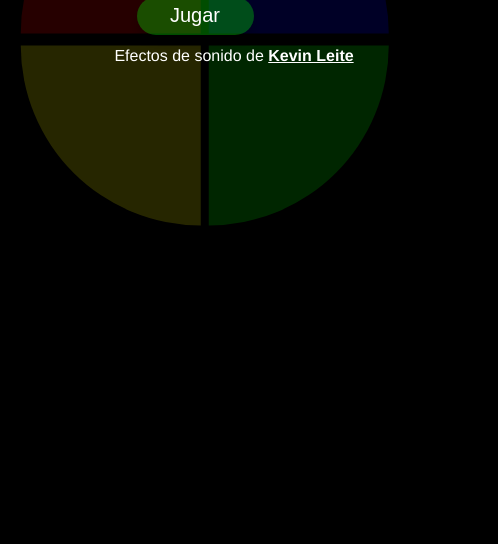
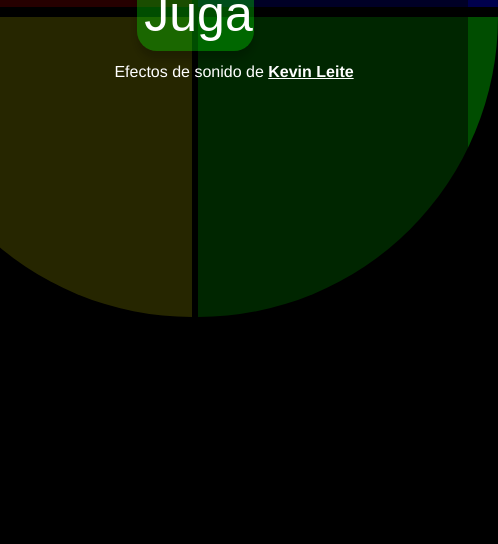
Before and after one commit to GeOnE-357/Juegos-HTML, a plain HTML site: page Simon/simon.html in a window 390 px wide. Shown: the part 300-844 px from the top of the page, 498 px wide, since content can reach past the window. Drawn offline with Linux system fonts and the light colour scheme.

Commit message:
Algunos cambios css

```diff
--- a/Simon/css/estilo.css
+++ b/Simon/css/estilo.css
@@ -16,9 +16,14 @@ section
 		height: 48%;
 		padding: 1%;
 		display: inline-block;
-    	transform: translate(5%, 5%);
     	z-index: -1;
-    	-webkit-transform: translate(5%, 5%);
+	}
+
+div.prin
+	{
+		width: 80%;
+		height: 80%;
+		margin: 1% auto;
 	}
 
 article#bot1
@@ -70,11 +75,7 @@ article#bot4
 	position: fixed;
 	width: 100%;
 	height: 100%;
-	top: 0;
-	right: 0;
-	left: 0;
-	bottom: 0;
-	padding:180px 10%;
+	padding:20% 10%;
 	background-color: rgba(0,0,0,0.5);
 	z-index: 1;
 	text-align: center;
@@ -128,7 +129,7 @@ article#bot4
 	}
 
 
-@media screen and (max-width:620px)
+@media screen and (max-width:300px)
 	{
 		article#bot1, article#bot2, article#bot3, article#bot4
 			{
@@ -136,14 +137,11 @@ article#bot4
      			height: 220px;
 			}
 
-		body
+		div.prin
 			{
-				padding: 100px 0;
-			}
-
-		.contenedor
-			{
-				padding: 240px 10%;
+				width: 90%;
+				height: 90%;
+				margin: auto;
 			}
 
 		.contenedor h2
@@ -156,32 +154,3 @@ article#bot4
 				font-size: 30px;
 			}
 	}
-
-@media screen and (max-width:400px)
-	{
-		article#bot1, article#bot2, article#bot3, article#bot4
-			{
-				width: 180px;
-     			height: 180px;
-			}
-
-		body
-			{
-				padding: 140px 0;
-			}
-
-		.contenedor
-			{
-				padding: 240px 10%;
-			}
-
-		.contenedor h2
-			{
-		 		font-size: 40px;
-			}
-
-		.contenedor input
-			{
-				font-size: 20px;
-			}
-	}
--- a/Simon/simon.html
+++ b/Simon/simon.html
@@ -14,7 +14,7 @@
 		<input type="button" name="inicio" value="Jugar">
 		<p>Efectos de sonido de <a href="">Kevin Leite</a></p>
 	</div>
-	<section><article id="bot1"></article></section><section><article id="bot2"></article></section><section><article id="bot3"></article></section><section><article id="bot4"></article></section>
+	<div class="prin"><section><article id="bot1"></article></section><section><article id="bot2"></article></section><section><article id="bot3"></article></section><section><article id="bot4"></article></section></div>
 	<script type="text/javascript" src="js/simon.js"></script>
 </body>
 </html>
```
